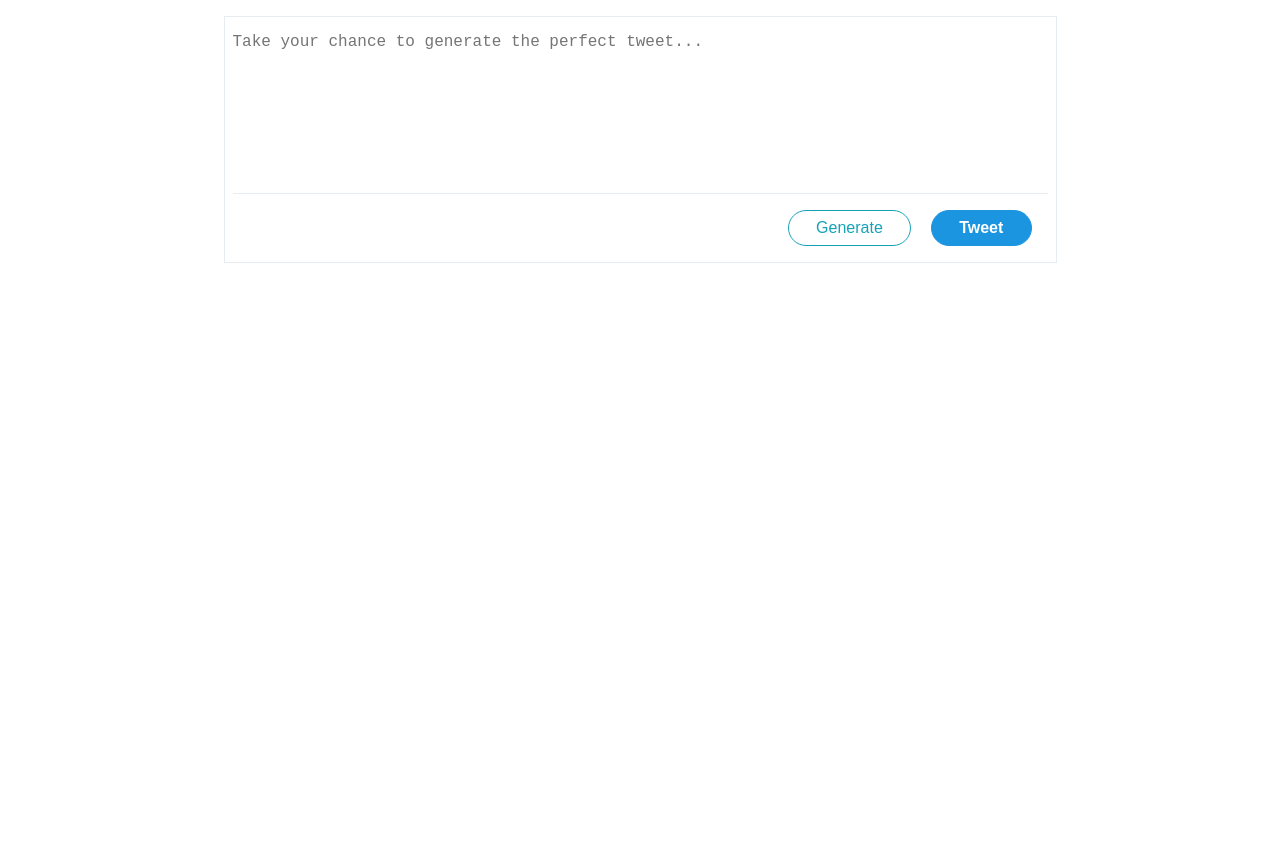
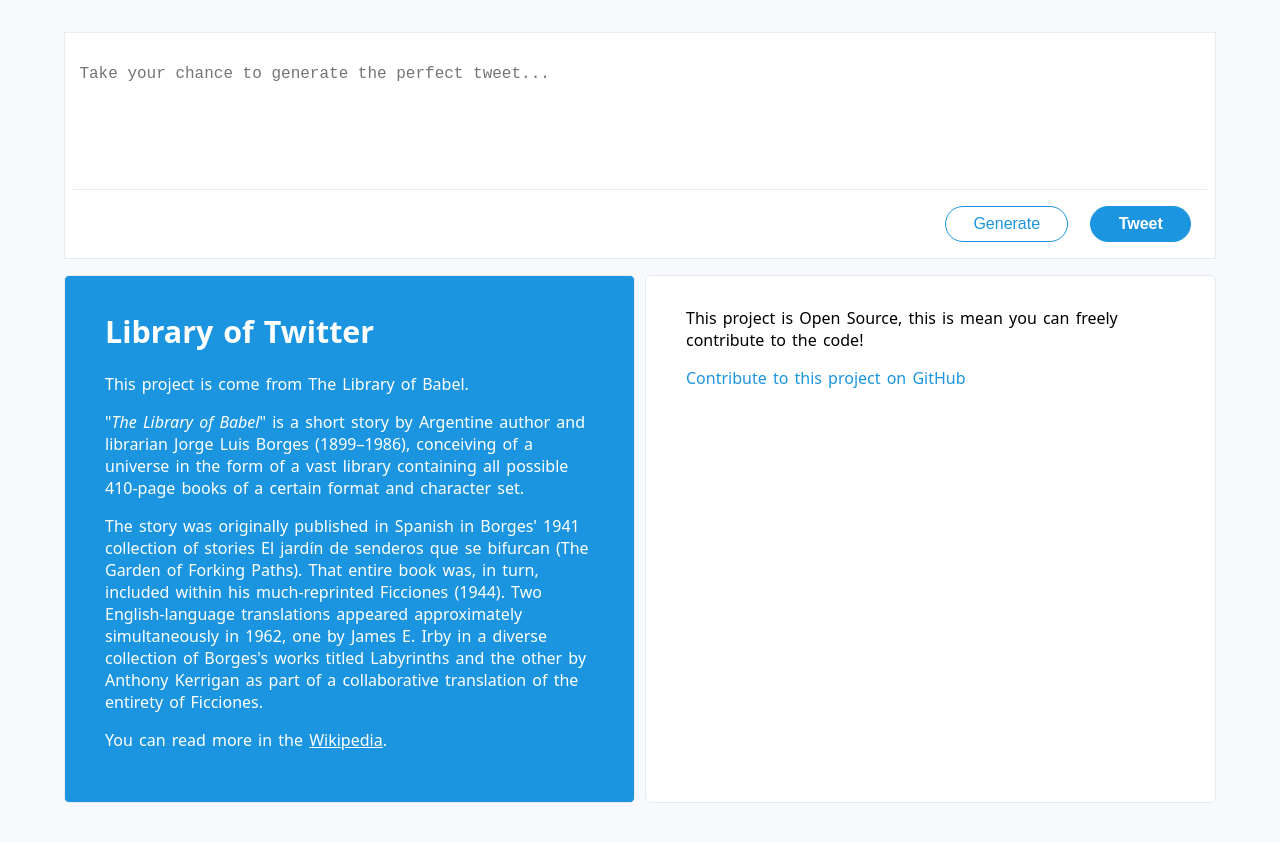
Before and after one commit to rocambille/library-of-twitter, a plain HTML site: page index.html in a window 1280 px wide. Before the commit the page ends 800 px from the top, so only its background shows below. Drawn offline with Linux system fonts and the light colour scheme.

Commit message:
WIP — New design !

```diff
--- a/index.html
+++ b/index.html
@@ -7,25 +7,65 @@
     <link rel="stylesheet" href="style.css">
 </head>
 <body>
-  <div class="container">
-    <textarea class="tweet" maxLength="280" cols="80" spellcheck="false" rows="8" placeholder="Take your chance to generate the perfect tweet..."></textarea>
+<div class="card__generator">
+        <textarea class="tweet" maxLength="280" cols="80" spellcheck="false" rows="6"
+                  placeholder="Take your chance to generate the perfect tweet..."></textarea>
     <div class="buttons">
         <button onclick="generate()" class="button generate" type="button" autofocus>Generate</button>
         <button onclick="publish()" class="button publish" type="button">Tweet</button>
     </div>
 </div>
+<div class="row">
+    <div class="col">
+        <div class="card bg_twitter">
+            <div class="card__content">
+                <h1>Library of Twitter</h1>
+                <p>This project is come from The Library of Babel.</p>
+                <p>
+                    "<i>The Library of Babel</i>" is a short story by Argentine author and
+                    librarian Jorge Luis Borges (1899–1986), conceiving of a universe in the form of a vast library
+                    containing all possible 410-page books of a certain format and character set.
+                </p>
+                <p>
+                    The story was originally published in Spanish in Borges' 1941 collection of stories El jardín de
+                    senderos que se bifurcan (The Garden of Forking Paths). That entire book was, in turn, included
+                    within his much-reprinted Ficciones (1944). Two English-language translations appeared approximately
+                    simultaneously in 1962, one by James E. Irby in a diverse collection of Borges's works titled
+                    Labyrinths and the other by Anthony Kerrigan as part of a collaborative translation of the entirety
+                    of Ficciones.
+                </p>
+                <p>You can read more in the <a href="https://en.m.wikipedia.org/wiki/The_Library_of_Babel" target="_blank" rel="noopener">Wikipedia</a>.
+                </p>
+            </div>
+        </div>
+    </div>
+    <div class="col">
+        <div class="card">
+            <div class="card__content">
+                <p>This project is Open Source, this is mean you can freely contribute to the code!</p>
+                <a href="https://github.com/rocambille/library-of-twitter" target="_blank" rel="noopener">Contribute to this project on GitHub</a>
+            </div>
+        </div>
+    </div>
+</div>
 <script async>
     function generate() {
-      document.querySelector(".tweet").value = new Array(274).join().replace(/(.|$)/g, function() {
+        document.querySelector(".tweet").value = new Array(274).join().replace(/(.|$)/g, function () {
             const alphabet = 'abcdefghijklmnopqrstuvwxyz., '
             return alphabet.charAt(
                 Math.floor(Math.random() * alphabet.length)
             )
         }) + ' #lot'
     }
+
     function publish() {
+        if (document.querySelector(".tweet").value !== "") {
             const tweetData = encodeURIComponent(document.querySelector(".tweet").value)
             window.open(`https://twitter.com/intent/tweet?text=${tweetData}`, '_blank', 'noopener,noreferrer')
+        } else {
+            const tweetData = "Library of Twitter — https://github.com/rocambille/library-of-twitter"
+            window.open(`https://twitter.com/intent/tweet?text=${tweetData}`, '_blank', 'noopener,noreferrer')
+        }
     }
 </script>
 </body>
--- a/style.css
+++ b/style.css
@@ -1,19 +1,61 @@
+:root {
+    --twitter: #1B95E0;
+    --twitter-hover: #0c7abf;
+    --grey: #e6ecf0;
+    --not-white: #f8f9fc;
+}
+
 * {
     box-sizing: border-box;
 }
 
+html {
+    font-family: system-ui, -apple-system, Segoe UI, Roboto, Ubuntu, Cantarell, Noto Sans, sans-serif, cursive, -apple-system, BlinkMacSystemFont, Roboto, 'Helvetica Neue', sans-serif;
+    font-feature-settings: "tnum";
+    scroll-behavior: smooth;
+    font-size: 16px;
+    word-spacing: 2px;
+}
+
 body {
     margin: 0 auto;
-  padding: 1rem;
-  text-align: center;
     display: flex;
     flex-direction: column;
     align-items: stretch;
-  min-height: 100vh;
+    background-color: var(--not-white);
+    padding: 3rem 18%;
 }
 
-.container {
+@media (max-width: 1300px) {
+    body {
+        padding: 2rem 5%;
+    }
+}
+
+@media (max-width: 900px) {
+    body {
+        padding: .7rem 1%;
+    }
+}
+
+h1 {
+    font-size: 1.9rem;
+    user-select: none;
+}
+
+a {
+    color: var(--twitter);
+    transition: .3s;
+    text-decoration: none;
+}
+
+a:hover {
+    color: var(--twitter-hover);
+}
+
+.card__generator {
     border: 1px solid #e6ecf0;
+    background-color: white;
     display: inline-flex;
     flex-direction: column;
     align-items: stretch;
@@ -21,17 +63,70 @@ body {
     flex: 1;
 }
 
+.row {
+    display: grid;
+    grid-template-columns: repeat(2, 1fr);
+    grid-gap: 10px;
+}
+
+.col {
+    grid-row: auto;
+    max-width: 100%;
+    margin: 1rem 0;
+}
+
+@media (max-width: 900px) {
+    .row {
+        grid-gap: unset;
+    }
+
+    .col {
+        grid-column: 1/6;
+    }
+}
+
 .tweet {
     color: #242525;
     background-color: #fff;
     border: none;
-  border-bottom: 1px solid #e6ecf0;
+    border-bottom: 1px solid var(--grey);
     font-size: 1rem;
-  padding: 0;
-  padding-bottom: 1rem;
+    padding: 1rem .4rem 1rem;
     margin-bottom: 1rem;
     flex: 1;
     resize: none;
+}
+
+.card {
+    background-color: white;
+    display: block;
+    border-radius: 5px;
+    padding: 15px 8px;
+    border: 1px solid var(--grey);
+    min-height: 33rem;
+}
+
+.card__content {
+    padding: 0 2rem;
+}
+
+@media (max-width: 900px) {
+    .card {
+        min-height: 10rem;
+    }
+    .card__content {
+        padding: 0 .7rem;
+    }
+}
+
+.bg_twitter {
+    background-color: var(--twitter);
+    color: white;
+}
+
+.bg_twitter a {
+    color: white;
+    text-decoration: underline;
 }
 
 .buttons {
@@ -51,6 +146,7 @@ body {
     font-size: 1rem;
     border-radius: 9999px;
     margin-right: 1rem;
+    transition: .17s;
 }
 
 .button:focus {
@@ -58,34 +154,22 @@ body {
 }
 
 .generate {
-  color: #17a2b8;
-  border-color: #17a2b8;
+    color: var(--twitter);
+    border-color: var(--twitter);
 }
 
 .generate:hover {
-  color: #138496;
-  border-color: #117a8b;
+    color: var(--twitter-hover);
+    border-color: var(--twitter-hover);
 }
 
 .publish {
-  background-color: #1b95e0;
-  border-color: #1b95e0;
+    background-color: var(--twitter);
+    border-color: var(--twitter);
     font-weight: bold;
 }
 
 .publish:hover {
-  background-color: #0c7abf;
-  border-color: #117a8b;
+    background-color: var(--twitter-hover);
+    border-color: var(--twitter-hover);
 }
-
-@media (min-width: 576px) {
-  body {
-    min-height: initial;
-  }
-}
-
-@media (min-width: 992px) {
-  body {
-    align-items: center;
-  }
-}
```
Lines whose indentation alone changed are shown as unchanged.
